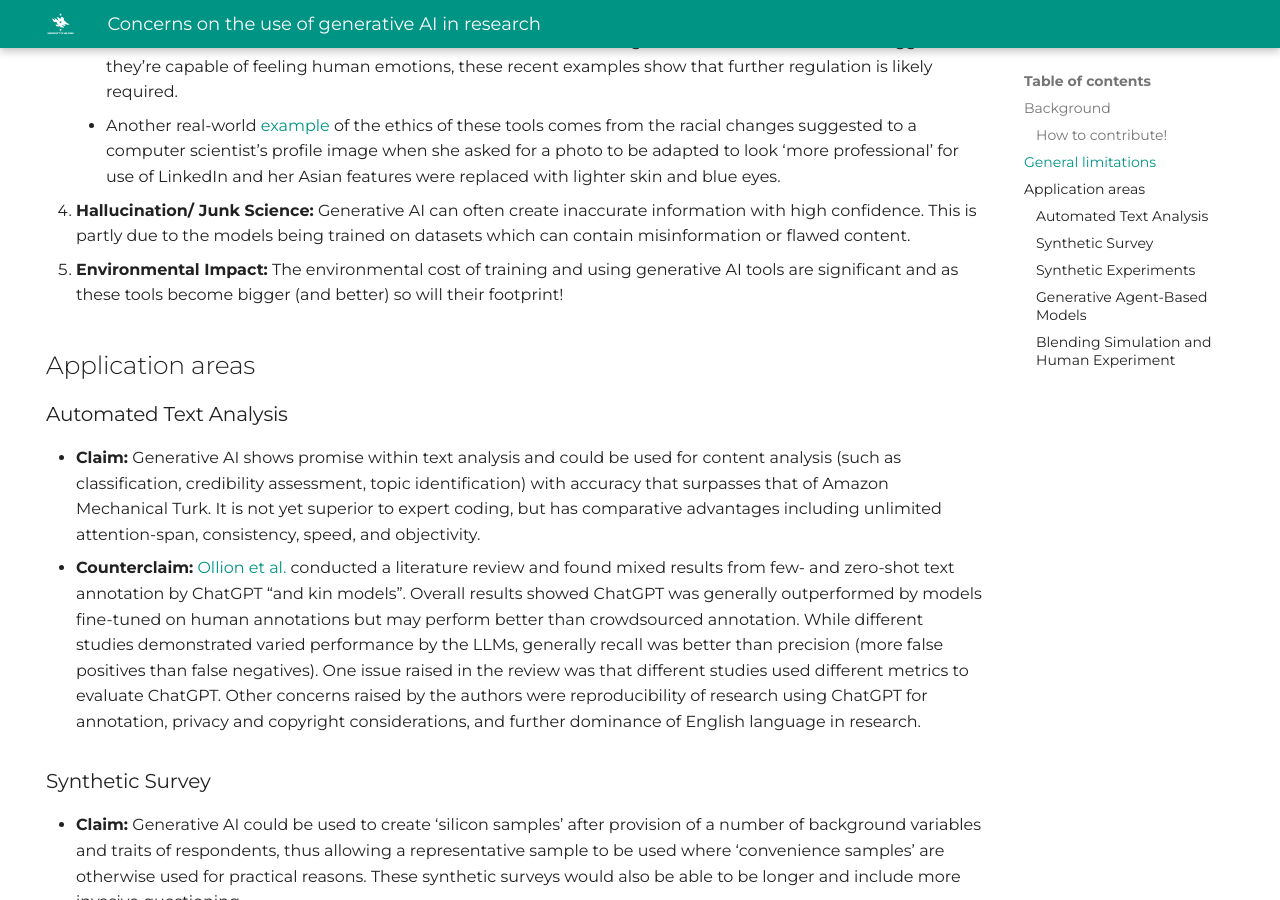
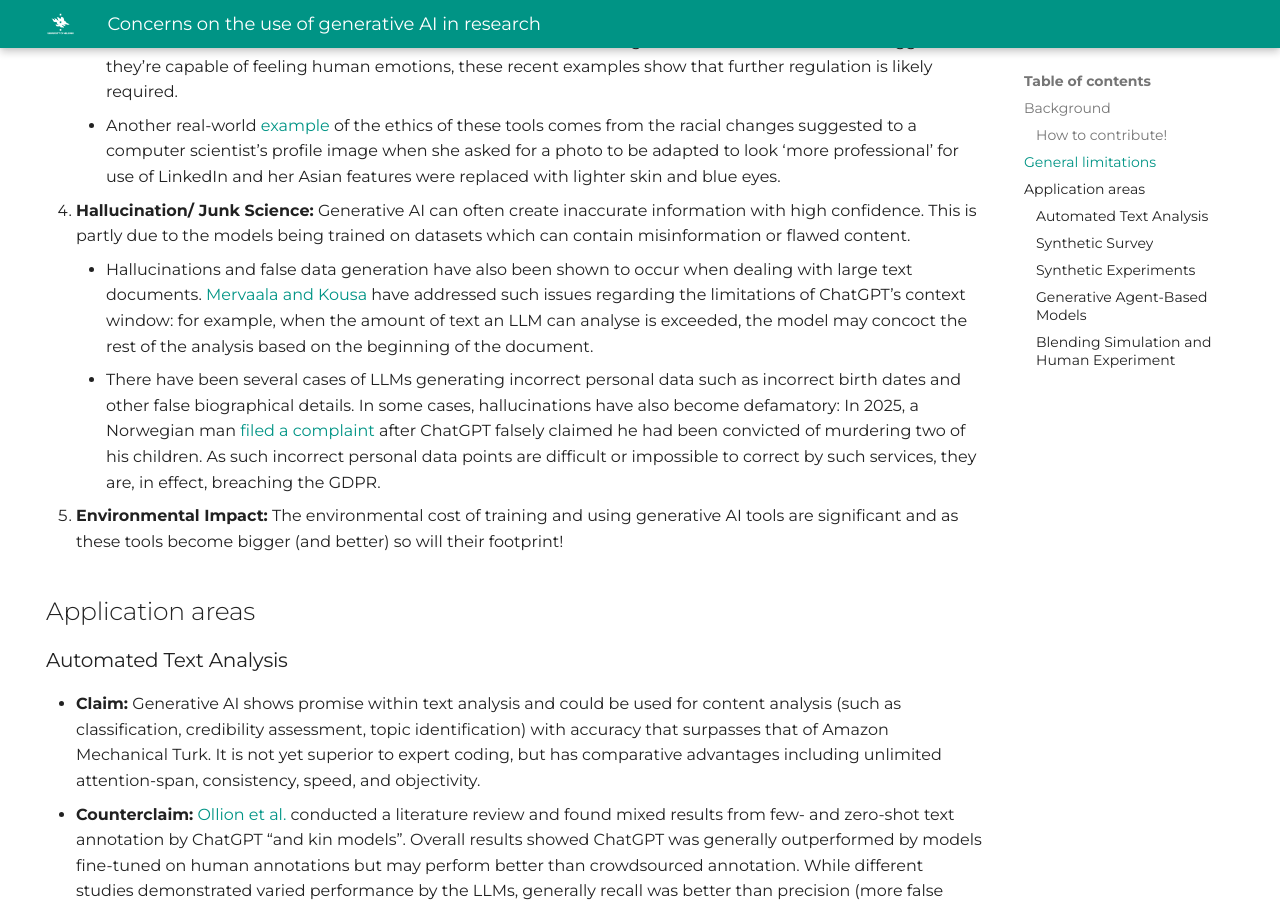
Before and after one commit to uh-dcm/genai-concerns, an MkDocs documentation site: the page built from docs/index.md, in a window 1280 px wide and 900 px high, scrolled down 2168 px. Built offline with MkDocs 1.6.1 and Material for MkDocs 9.7.7, drawn with Linux system fonts in a browser that asks for light colours.

Commit message:
Update index.md
Added contribution to 4. Hallucination / Junk Science (context window + defamatory claims)

```diff
--- a/docs/index.md
+++ b/docs/index.md
@@ -37,6 +37,8 @@ Overall, there are general concerns related to the application of large language
     - There are dangers from conversations between genAI chatbots and vulnerable people. In a tragic [example](https://www.euronews.com/next/2023/03/31/man-ends-his-life-after-an-ai-chatbot-encouraged-him-to-sacrifice-himself-to-stop-climate-), a Belgian man died by suicide after engaging with an AI chatbot who encouraged him to sacrifice himself to help the climate crisis. This is not the only example. In both these cases show the dangers of emotional attachments these individuals felt with the chatbots. While some genAI tools are trained NOT to suggest they’re capable of feeling human emotions, these recent examples show that further regulation is likely required.
     - Another real-world [example](https://www.boston.com/news/the-boston-globe/2023/07/21/mit-student-ai-racial-blind-spots/) of the ethics of these tools comes from the racial changes suggested to a computer scientist’s profile image when she asked for a photo to be adapted to look ‘more professional’ for use of LinkedIn and her Asian features were replaced with lighter skin and blue eyes.
 4. **Hallucination/ Junk Science:** Generative AI can often create inaccurate information with high confidence. This is partly due to the models being trained on datasets which can contain misinformation or flawed content.
+    - Hallucinations and false data generation have also been shown to occur when dealing with large text documents. [Mervaala and Kousa](https://jdmdh.episciences.org/15304) have addressed such issues regarding the limitations of ChatGPT’s context window: for example, when the amount of text an LLM can analyse is exceeded, the model may concoct the rest of the analysis based on the beginning of the document.
+    - There have been several cases of LLMs generating incorrect personal data such as incorrect birth dates and other false biographical details. In some cases, hallucinations have also become defamatory: In 2025, a Norwegian man [filed a complaint](https://techcrunch.com/2025/03/19/chatgpt-hit-with-privacy-complaint-over-defamatory-hallucinations/) after ChatGPT falsely claimed he had been convicted of murdering two of his children. As such incorrect personal data points are difficult or impossible to correct by such services, they are, in effect, breaching the GDPR.
 5. **Environmental Impact:** The environmental cost of training and using generative AI tools are significant and as these tools become bigger (and better) so will their footprint!
 
 ## Application areas
```
